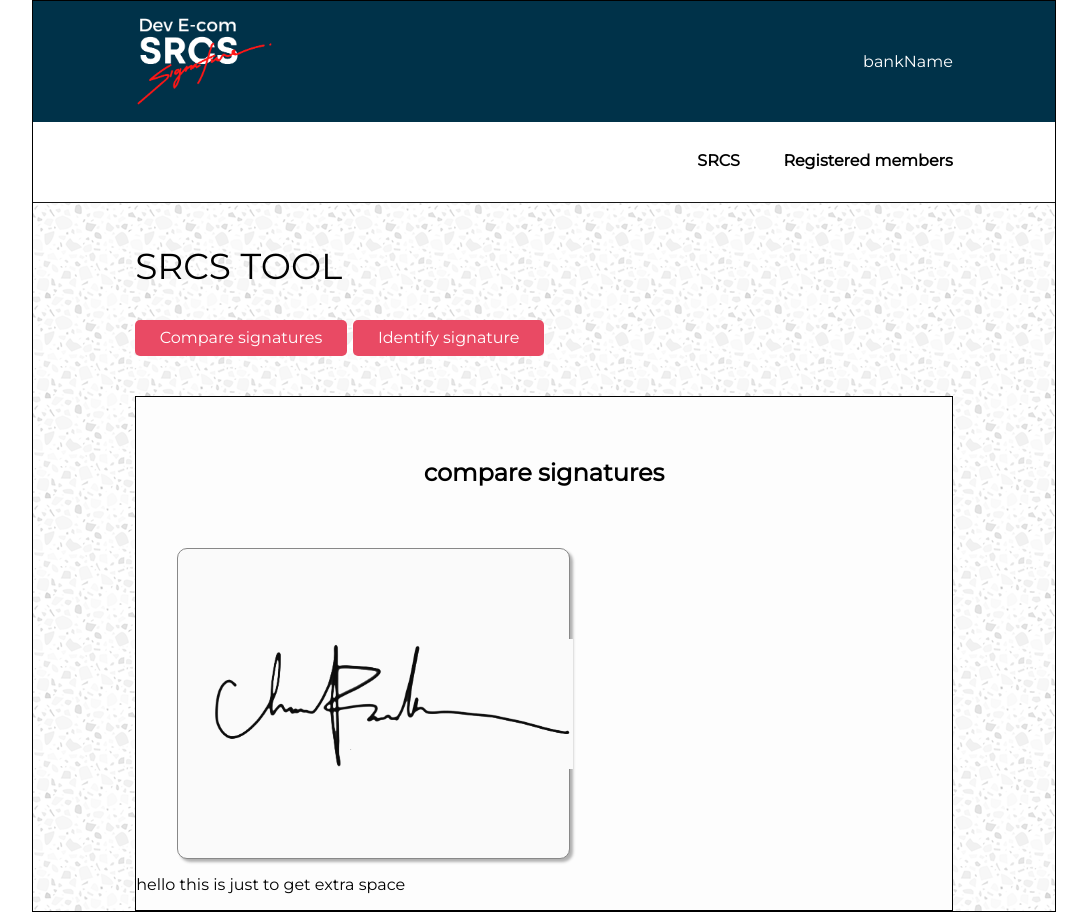
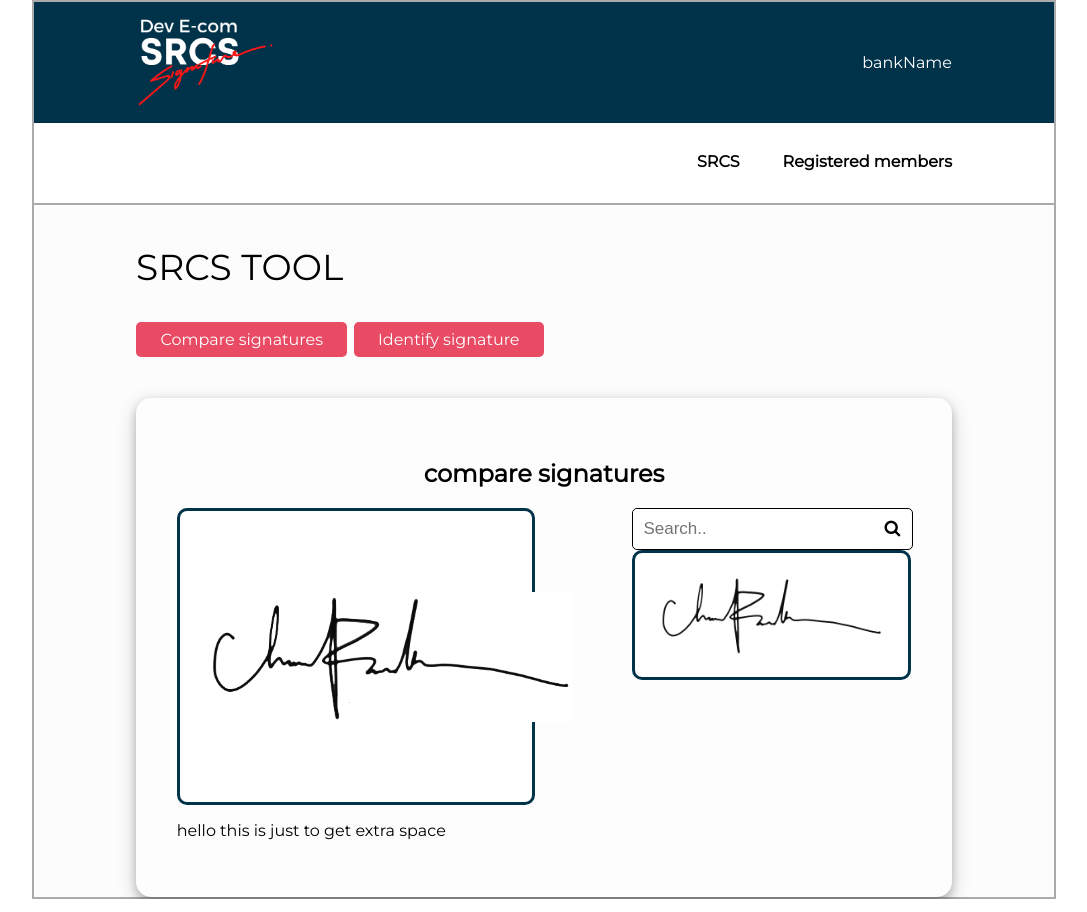
Before and after one commit to movin664/Dev-SRCS, a React (Create React App) app: page / in a window 1280 px wide. Shown: the whole page, without its empty margins (96-1183 px from the left). Built offline with nearby package versions, Linux system fonts and the light colour scheme.

Commit message:
added search bar

```diff
--- a/package.json
+++ b/package.json
@@ -6,6 +6,7 @@
     "@testing-library/jest-dom": "^5.11.9",
     "@testing-library/react": "^11.2.5",
     "@testing-library/user-event": "^12.7.3",
+    "node-sass": "^5.0.0",
     "react": "^17.0.1",
     "react-dom": "^17.0.1",
     "react-scripts": "4.0.3",
--- a/public/index.html
+++ b/public/index.html
@@ -5,6 +5,7 @@
     <link rel="icon" href="%PUBLIC_URL%/favicon.ico" />
     <link rel="preconnect" href="https://fonts.gstatic.com">
     <link href="https://fonts.googleapis.com/css2?family=Montserrat:wght@200;400&display=swap" rel="stylesheet">
+    <link rel="stylesheet" href="https://cdnjs.cloudflare.com/ajax/libs/font-awesome/4.7.0/css/font-awesome.min.css">
     <meta name="viewport" content="width=device-width, initial-scale=1" />
     <meta name="theme-color" content="#000000" />
     <meta
--- a/src/index.css
+++ b/src/index.css
@@ -5,9 +5,10 @@ body {
   font-family: 'Montserrat', sans-serif;
   -webkit-font-smoothing: antialiased;
   -moz-osx-font-smoothing: grayscale;
-}#root{
-  background-image: url('background.png');
-  border:1px solid black;
+}
+#root{
+  background-color: #FCFCFC;
+  border:2px solid #aaaaaa;
 }
 
 
@@ -38,6 +39,7 @@ header{
   align-items: center;
   height:10vh;
 
+
 }
 .navElements a {
    color:black;
@@ -52,10 +54,12 @@ header{
 
   border-bottom: 3px solid #003249;
 }
+
 .navWrapper{
 
   background-color: white;
-  border-bottom: 1px solid rgb(22, 22, 22);
+  border-bottom:2px solid #aaaaaa;
+
 
 }
 
@@ -80,7 +84,7 @@ header{
 
 }
 
-button{
+.compareANDIdentify button{
 
   font-family: 'Montserrat', sans-serif;
   color:white;
@@ -95,37 +99,33 @@ button{
 .toolContainer{
 
   margin-top: 5%;
+  padding:5%;
   background-color: #fdfdfd;
-  border:1px solid black;
+  border-radius:15px;
+  box-shadow: 0 4px 8px 0 rgba(0, 0, 0, 0.2), 0 6px 20px 0 rgba(0, 0, 0, 0.19);
 
 }
 .toolContainer h2{
 
   text-align: center;
-  padding: 5%;
-
-
 
 }
+
 .signaturePad{
 
-  background-color:rgb(250, 250, 250);
+  background-color:rgb(255, 255, 255);
   width:40%;
-  margin-left:5%;
   padding-top:11%;
   padding-bottom:11%;
   padding-left:4%;
   padding-right:4%;
-  box-shadow: 3px 3px 3px rgba(0, 0, 0, 0.3);
   border-radius:10px;
-  border:1px solid rgb(136, 136, 136);
-
-
+  border:3px solid #003249;
 
 }
 .signatureContainer{
 
-  background-color:rgb(250, 250, 250);
+  background-color:rgb(255, 255, 255);
 
 }
 img[alt="signature"]{
@@ -133,6 +133,54 @@ img[alt="signature"]{
   display:block;
   margin-left:auto;
   margin-right:auto;
-  background-color:rgb(250, 250, 250);
+  background-color:rgb(255, 255, 255);
 
 }
+
+/* css for the search bar */
+.search-container input[type=text] {
+  padding: 10px;
+  font-size: 17px;
+  border: none;
+  border-radius: 5px;
+}
+.search-container button {
+  padding: 10px 10px;
+  background:white;
+  font-size: 17px;
+  border: none;
+  cursor: pointer;
+  border-radius: 5px;
+}
+.search-container form{
+  border:1px solid black;
+  border-radius: 5px;
+  width:100%;
+
+}
+
+.tool-container .search-container button:hover {
+  background: #ccc;
+}
+.search-container button:hover {
+  background: #ccc;
+}
+.flex-elements{
+  display:flex;
+  justify-content: space-between;
+
+
+}
+.signaturePadMini{
+
+  background-color:rgb(255, 255, 255);
+  padding-top:8%;
+  padding-bottom:8%;
+  padding-left:1%;
+  padding-right:1%;
+  border-radius:10px;
+  border:3px solid #003249;
+
+
+
+}
--- a/src/index.js
+++ b/src/index.js
@@ -1,6 +1,7 @@
 import React from 'react';
 import ReactDOM from 'react-dom';
 import './index.css';
+import './percentageCircle.css'
 import App from './App';
 
 ReactDOM.render(
--- a/src/navBar.js
+++ b/src/navBar.js
@@ -15,6 +15,7 @@ function NavBarTop(){
     );
 
 }
+
 function NavBarBottom(){
     return(
         <div className="navWrapper">
--- /dev/null
+++ b/src/percentageCircle.js
@@ -0,0 +1,17 @@
+
+function percentageCircle(){
+
+
+    return(
+
+        <div class="wrapper" data-anim="base wrapper">
+            <div class="circle" data-anim="base left"></div>
+
+            <div class="circle" data-anim="base right"></div>
+        </div>
+
+    );
+
+
+}
+export default percentageCircle;
--- a/src/tool-container.js
+++ b/src/tool-container.js
@@ -1,4 +1,5 @@
 import dummySignature from './dummySignature.png';
+import PercentageCircle from './percentageCircle';
 
 const toolName="compare signatures"
 var enteredSignature=dummySignature;
@@ -17,6 +18,35 @@ function SignaturePad(){
     );
 
 }
+function SearchBar(){
+
+    return(
+
+        <div className="search-container">
+            <form action="/action_page.php">
+                 <input type="text" placeholder="Search.." name="search"/>
+                    <button type="submit"><i className="fa fa-search" aria-hidden="true"></i></button>
+            </form>
+        </div>
+
+    );
+
+
+}
+function SignaturePadMini(){
+
+    return(
+
+        <div className="signaturePadMini">
+            <div className="signatureContainerMini">
+                <img src={enteredSignature}  height="80px" alt="signature"/>
+            </div>
+        </div>
+
+
+    );
+
+}
 
 function toolContainer(){
 
@@ -24,7 +54,15 @@ function toolContainer(){
 
         <div className="toolContainer">
              <h2>{toolName}</h2>
-             <SignaturePad/>
+             <div className="flex-elements">
+                <SignaturePad/>
+                <div className="rightAllignedElements">
+                    <SearchBar/>
+                    <SignaturePadMini/>
+                    <PercentageCircle/>
+                </div>
+
+            </div>
              <p>hello this is just to get extra space</p>
         </div>
 
```
Also changed, not shown: src/percentageCircle.css (added), 1 other file (tests, documents, lock files or other folders).
